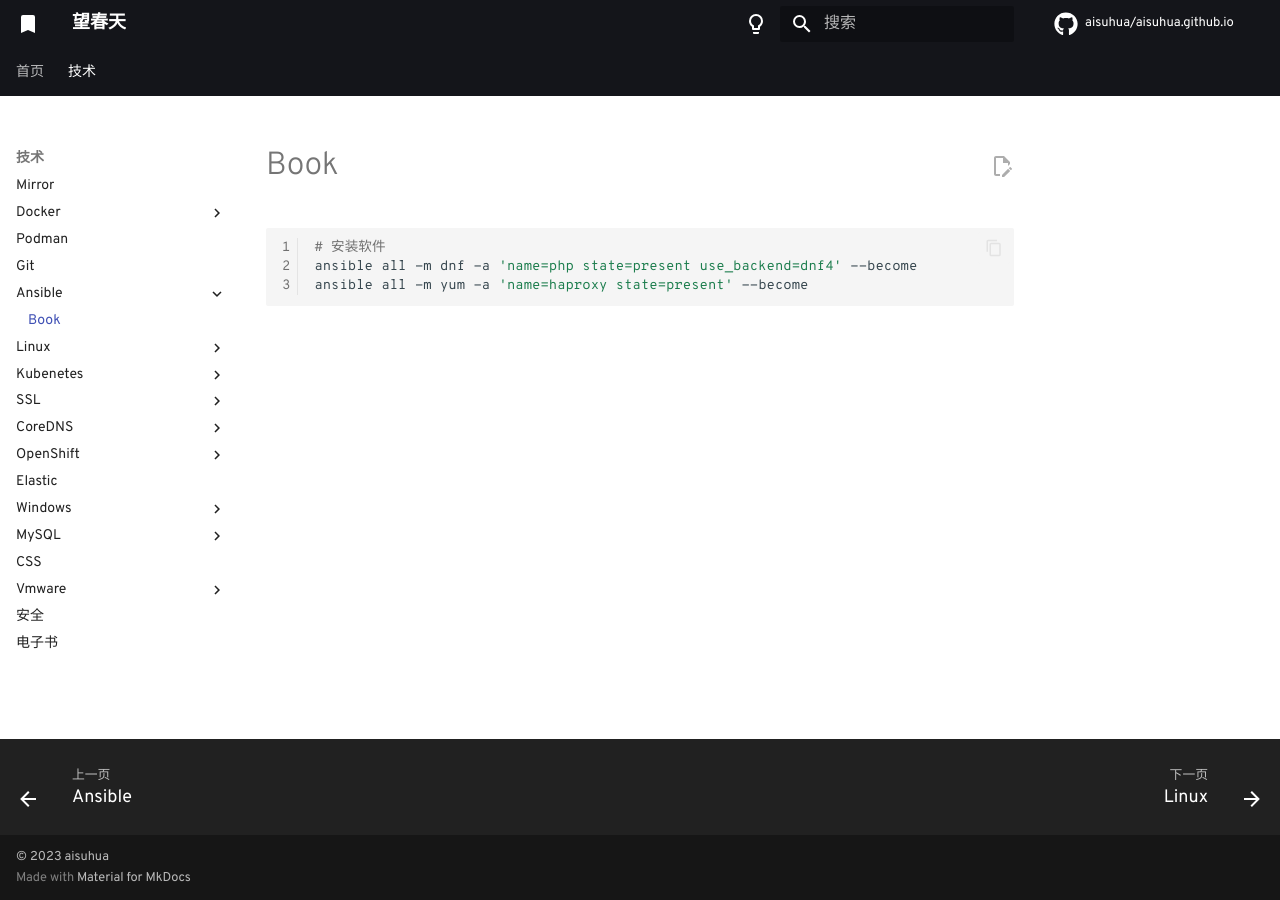
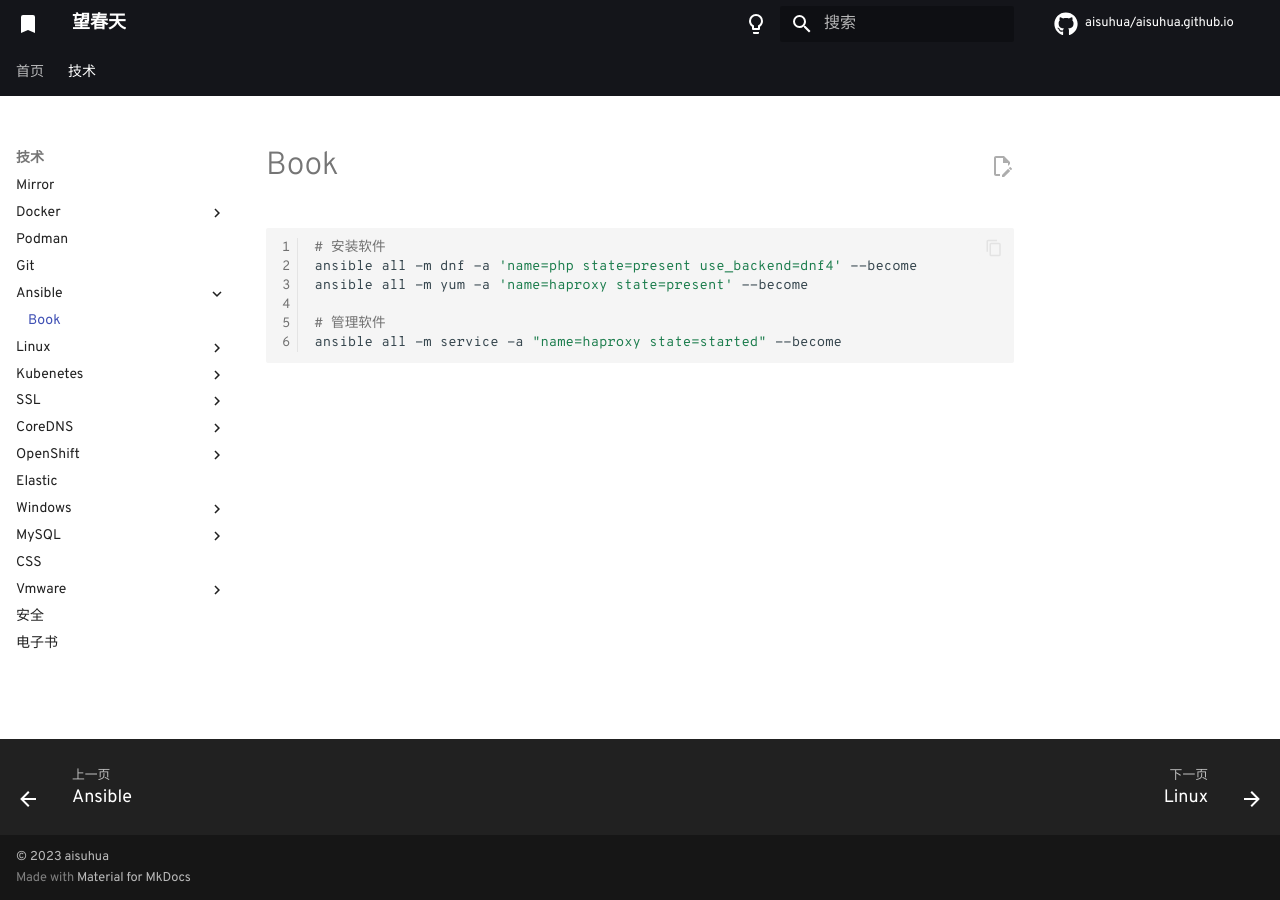
Before and after one commit to aisuhua/aisuhua.github.io, an MkDocs documentation site: the page built from docs/ansible/book.md, in a window 1280 px wide. Built offline with MkDocs 1.6.1 and Material for MkDocs 9.7.7, drawn with Linux system fonts in a browser that asks for light colours; comment, search, counter and statistics services are not loaded.

Commit message:
book.md mkdocs.yml

````diff
--- a/docs/ansible/book.md
+++ b/docs/ansible/book.md
@@ -4,4 +4,7 @@
 # 安装软件
 ansible all -m dnf -a 'name=php state=present use_backend=dnf4' --become
 ansible all -m yum -a 'name=haproxy state=present' --become
+
+# 管理软件
+ansible all -m service -a "name=haproxy state=started" --become
 ```
````
